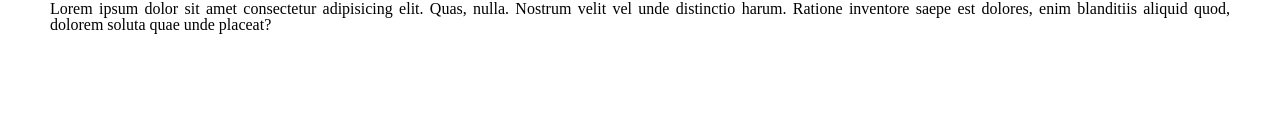
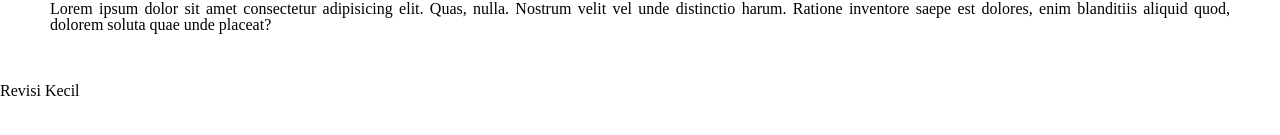
Before and after one commit to abangdsm/git-remote, a plain HTML site: page index.html in a window 1280 px wide. Shown: the part 199-334 px from the top of the page. Drawn offline with Linux system fonts and the light colour scheme.

Commit message:
Revisi Kecil

```diff
--- a/index.html
+++ b/index.html
@@ -11,5 +11,8 @@
 <body>
     <h1>Ini adalah tutorial git.</h1>
     <p>Lorem ipsum dolor sit amet consectetur adipisicing elit. Quas, nulla. Nostrum velit vel unde distinctio harum. Ratione inventore saepe est dolores, enim blanditiis aliquid quod, dolorem soluta quae unde placeat?</p>
-</body>
+
+    <h4>Revisi Kecil</h4>
+    </body>
+
 </html>
```
